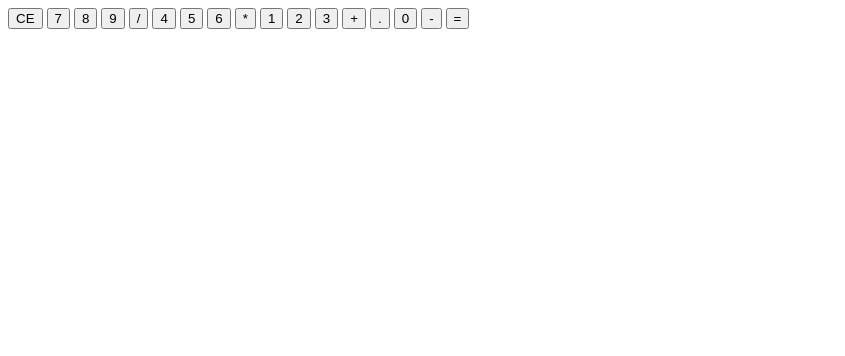
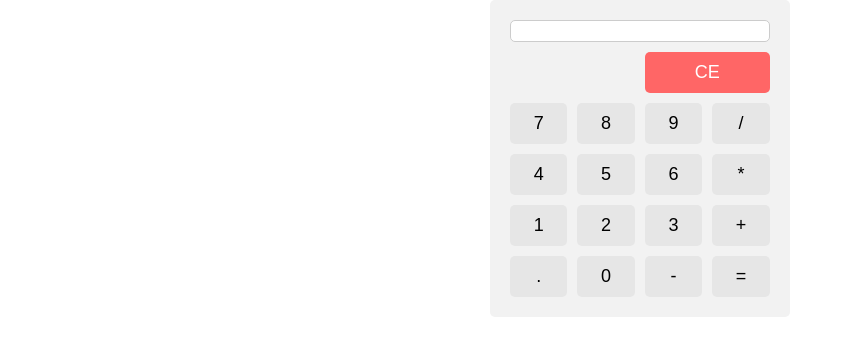
Before and after one commit to Tashreeqlee/javascriptCalculator, a plain HTML site: page index.html in a window 1280 px wide. Shown: the whole page, without its empty margins (0-845 px from the left). Drawn offline with Linux system fonts and the light colour scheme.

Commit message:
added CSS

```diff
--- a/css/style.css
+++ b/css/style.css
@@ -1 +1,41 @@
-let sum
+*,
+*::after,
+*::before {
+    margin: 0;
+    padding: 0;
+    box-sizing: border-box;
+}
+.calculator {
+    display: grid;
+    grid-gap: 10px;
+    max-width: 300px;
+    margin: 0 auto;
+    padding: 20px;
+    background-color: #f2f2f2;
+    border-radius: 5px;
+  }
+
+  #output {
+    grid-column: 1 / span 4;
+    padding: 10px;
+    background-color: #fff;
+    text-align: right;
+    font-size: 24px;
+    border: 1px solid #ccc;
+    border-radius: 5px;
+  }
+
+  button {
+    padding: 10px;
+    font-size: 18px;
+    background-color: #e6e6e6;
+    border: none;
+    border-radius: 5px;
+    cursor: pointer;
+  }
+
+  button.clear {
+    grid-column: 3 / span 2;
+    background-color: #ff6666;
+    color: #fff;
+  }
```
